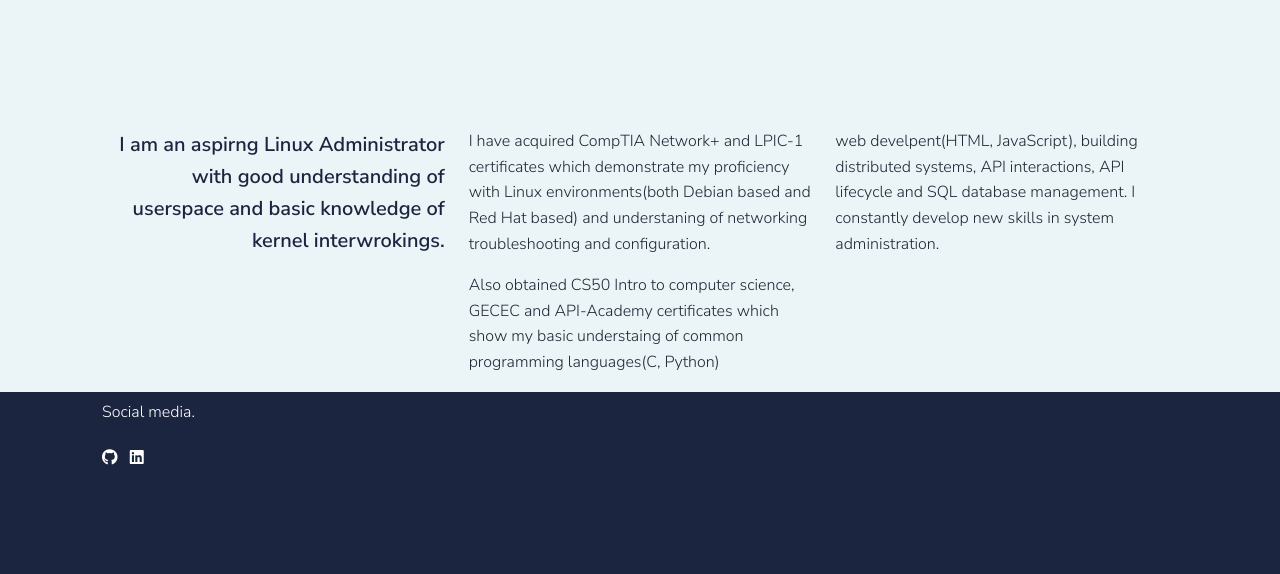
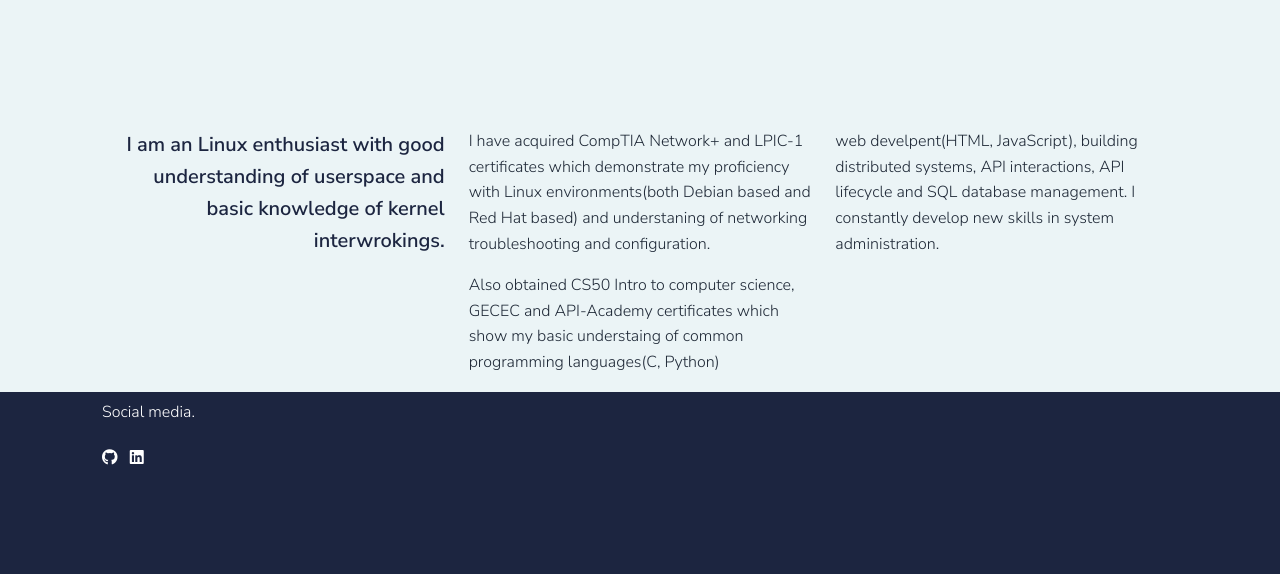
Before and after one commit to ryba3310/Minimal_flask, a Flask app: page / in a window 1280 px wide. Shown: the part 552-1126 px from the top of the page. Run offline with Flask 3, Linux system fonts and the light colour scheme; some libraries are stand-ins or nearby versions.

Commit message:
Minor change

```diff
--- a/apps/templates/home/index.html
+++ b/apps/templates/home/index.html
@@ -112,7 +112,7 @@
             <div class="container">
                 <div class="row">
                     <div class="col-md-4 text-left text-md-right">
-                        <p class="lead fw-bold text-dark">I am an aspirng Linux Administrator with good understanding of userspace and basic knowledge of kernel interwrokings.</p>
+                        <p class="lead fw-bold text-dark">I am an Linux enthusiast with good understanding of userspace and basic knowledge of kernel interwrokings.</p>
                     </div>
                     <div class="col-md-4">
                         <p>I have acquired CompTIA Network+ and LPIC-1 certificates which demonstrate my proficiency with Linux environments(both Debian based and Red Hat based) and understaning of networking troubleshooting and configuration.</p>
```
